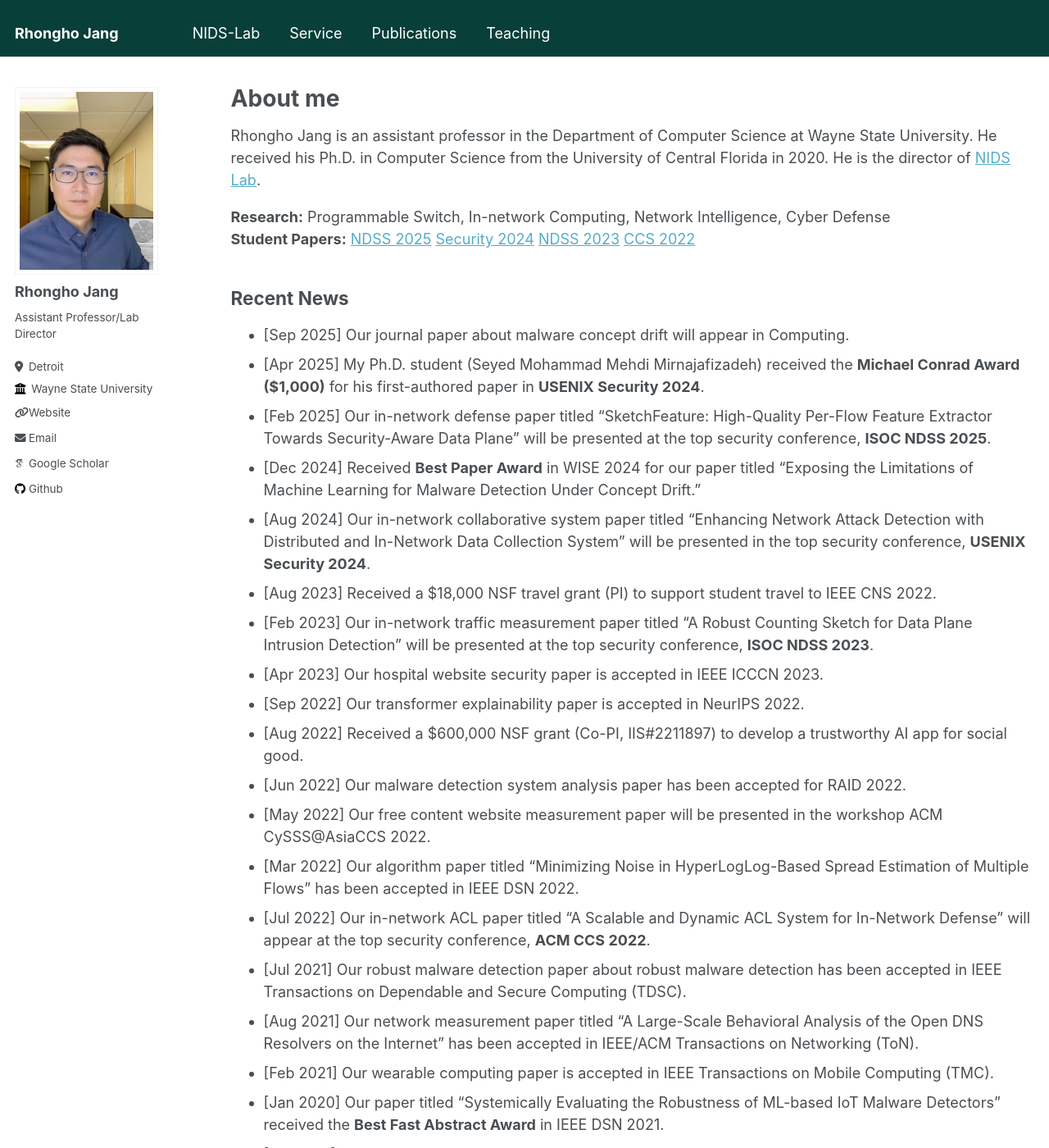
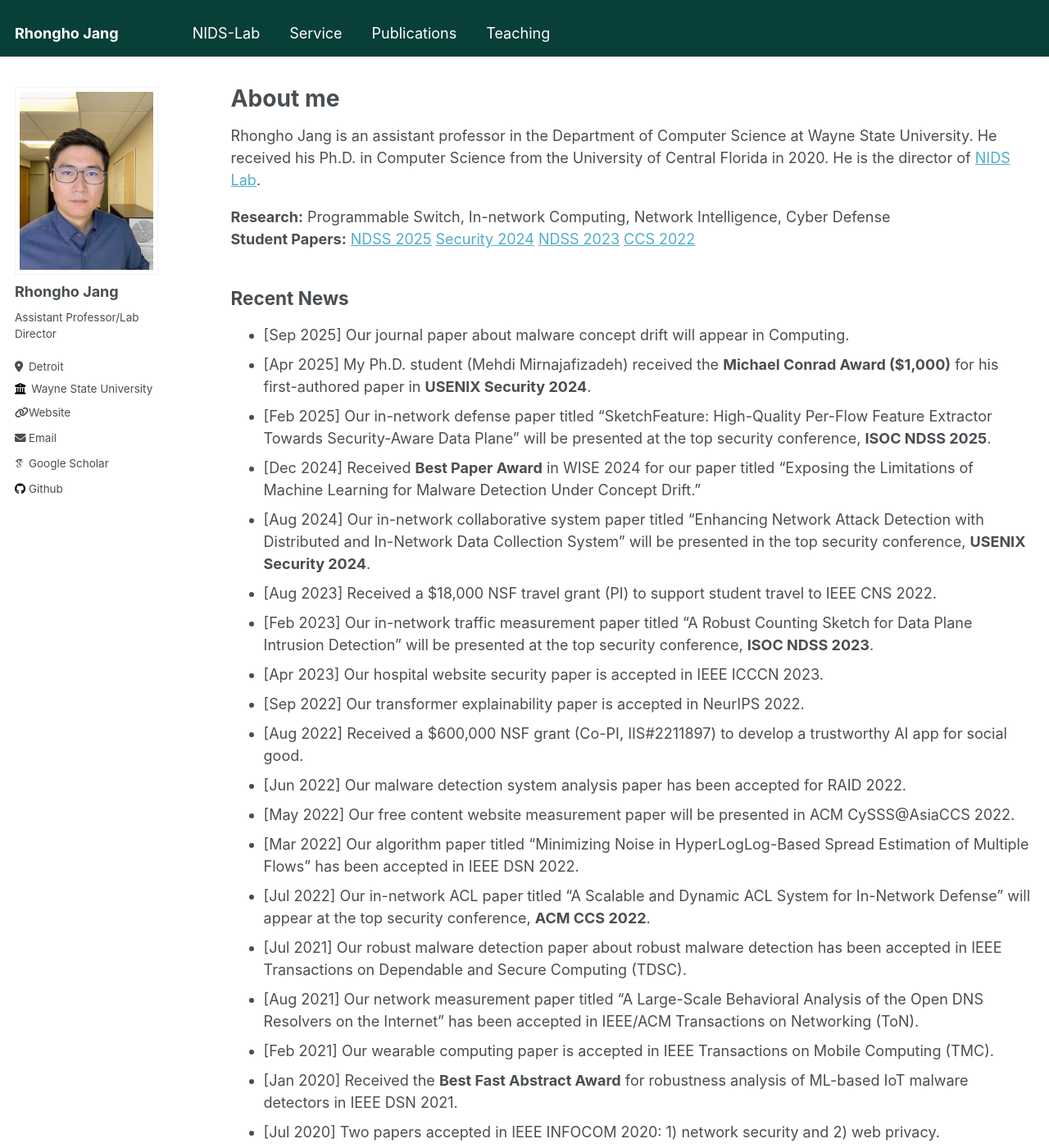
Before and after one commit to rhongho/rhongho.github.io, a Jekyll site: the page built from _pages/about.md, in a window 1280 px wide and 1400 px high. Shown: the whole window at 82% size. Built offline with Jekyll 4.4.1, drawn with Linux system fonts in a browser that asks for light colours; some web fonts are replaced.

Commit message:
Update about.md

```diff
--- a/_pages/about.md
+++ b/_pages/about.md
@@ -22,7 +22,7 @@ Recent News
 ---
 
 * [Sep 2025] Our journal paper about malware concept drift will appear in Computing.
-* [Apr 2025] My Ph.D. student (Seyed Mohammad Mehdi Mirnajafizadeh) received the **Michael Conrad Award ($1,000)** for his first-authored paper in **USENIX Security 2024**.
+* [Apr 2025] My Ph.D. student (Mehdi Mirnajafizadeh) received the **Michael Conrad Award ($1,000)** for his first-authored paper in **USENIX Security 2024**.
 * [Feb 2025] Our in-network defense paper titled "SketchFeature: High-Quality Per-Flow Feature Extractor Towards Security-Aware Data Plane" will be presented at the top security conference, **ISOC NDSS 2025**.
 * [Dec 2024] Received **Best Paper Award** in WISE 2024 for our paper titled "Exposing the Limitations of Machine Learning for Malware Detection Under Concept Drift."
 * [Aug 2024] Our in-network collaborative system paper titled "Enhancing Network Attack Detection with Distributed and In-Network Data Collection System" will be presented in the top security conference, **USENIX Security 2024**.
@@ -32,12 +32,12 @@ Recent News
 * [Sep 2022] Our transformer explainability paper is accepted in NeurIPS 2022.
 * [Aug 2022] Received a $600,000 NSF grant (Co-PI, IIS#2211897) to develop a trustworthy AI app for social good.
 * [Jun 2022] Our malware detection system analysis paper has been accepted for RAID 2022.
-* [May 2022] Our free content website measurement paper will be presented in the workshop ACM CySSS@AsiaCCS 2022.
+* [May 2022] Our free content website measurement paper will be presented in ACM CySSS@AsiaCCS 2022.
 * [Mar 2022] Our algorithm paper titled "Minimizing Noise in HyperLogLog-Based Spread Estimation of Multiple Flows" has been accepted in IEEE DSN 2022.
 * [Jul 2022] Our in-network ACL paper titled "A Scalable and Dynamic ACL System for In-Network Defense" will appear at the top security conference, **ACM CCS 2022**.
 * [Jul 2021] Our robust malware detection paper about robust malware detection has been accepted in IEEE Transactions on Dependable and Secure Computing (TDSC).
 * [Aug 2021] Our network measurement paper titled "A Large-Scale Behavioral Analysis of the Open DNS Resolvers on the Internet" has been accepted in IEEE/ACM Transactions on Networking (ToN).
 * [Feb 2021] Our wearable computing paper is accepted in IEEE Transactions on Mobile Computing (TMC).
-* [Jan 2020] Our paper titled "Systemically Evaluating the Robustness of ML-based IoT Malware Detectors" received the **Best Fast Abstract Award** in IEEE DSN 2021.
+* [Jan 2020] Received the **Best Fast Abstract Award** for robustness analysis of ML-based IoT malware detectors in IEEE DSN 2021.
 * [Jul 2020] Two papers accepted in IEEE INFOCOM 2020: 1) network security and 2) web privacy.
 * [Mar 2020] Our malware adversarial learning paper is accepted in IEEE ICDCS 2020.
```
